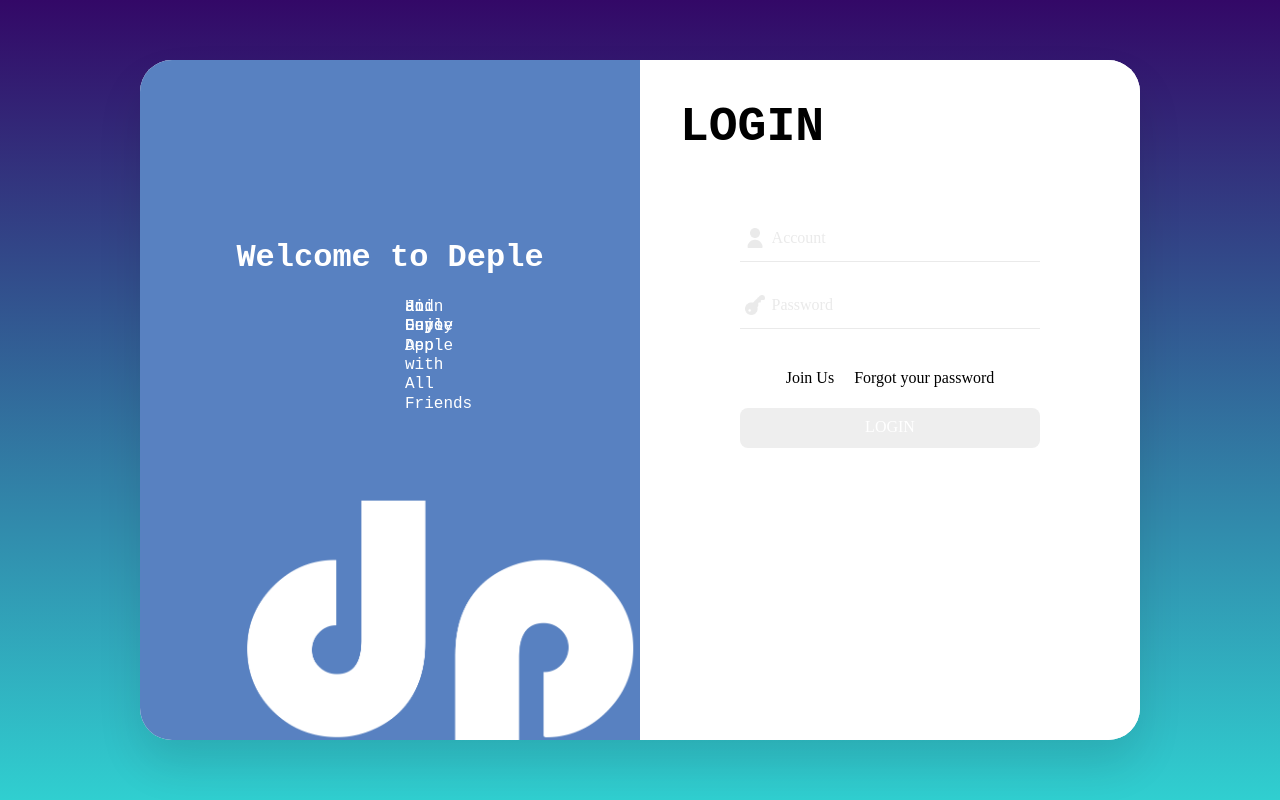
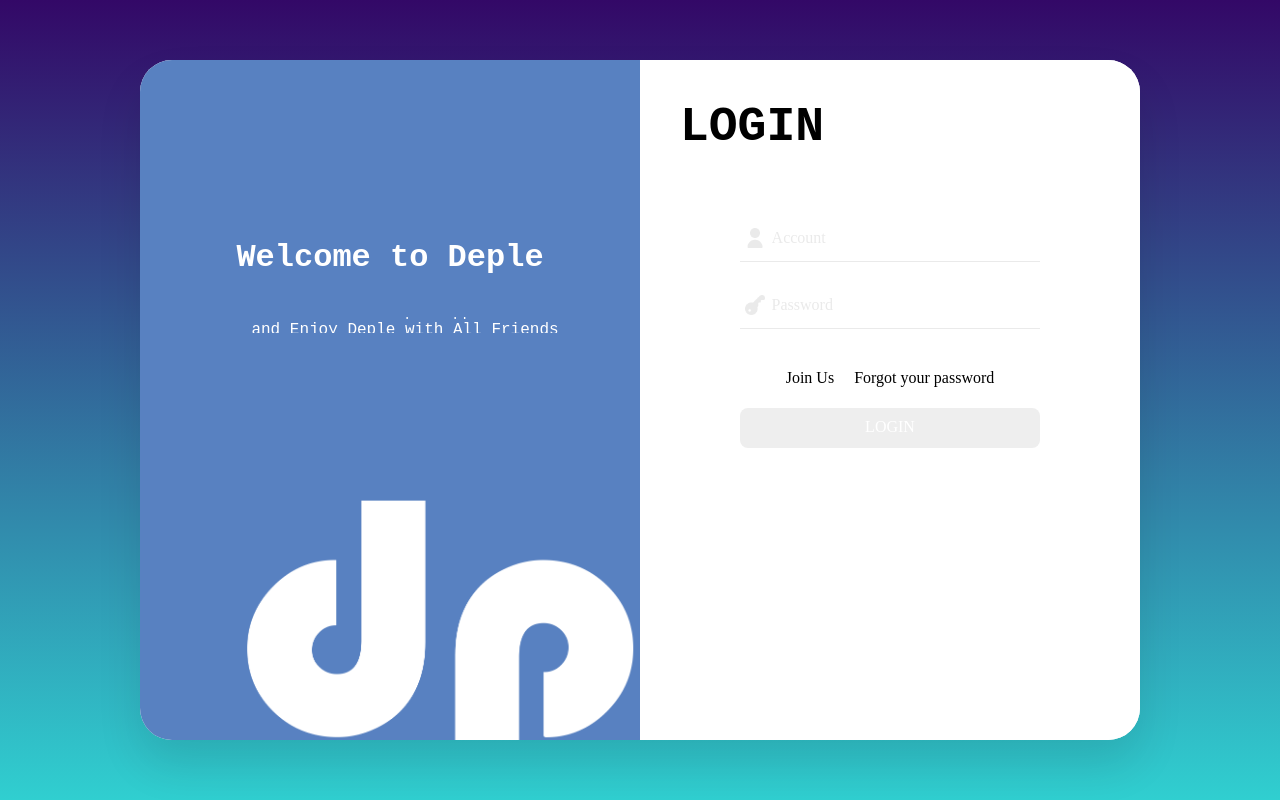
Before and after one commit to sdf5771/deple-app, a React (Create React App) app in the folder deple-app-front-end/: page /login in a window 1280 px wide. Built offline with nearby package versions, Linux system fonts and the light colour scheme.

Commit message:
[Front-end] 20221106PM1744
[Front-end] 20221106PM1744

```diff
--- a/deple-app-front-end/src/Route/Login/Login.js
+++ b/deple-app-front-end/src/Route/Login/Login.js
@@ -1,16 +1,6 @@
 import React from 'react';
 import styles from '../../Stylesheets/Login.module.css';
 import LoginForm from './LoginForm';
-
-function SlideTextBox({textContentArr}){
-    return (
-        <div className={styles.slide_box_root}>
-            {textContentArr ? textContentArr.map( (text) => {
-                return <div className={styles.slide_box_content_div}><span className={styles.slide_box_content_text}>{text}</span></div>;
-            }) : null}
-        </div>
-    );
-}
 
 function Login() {
     let textContentArr = ['Hi Guys', 'Join Deple App', 'and Enjoy Deple with All Friends']
@@ -23,7 +13,9 @@ function Login() {
                         <span>Welcome to Deple</span>
                     </div>
                     <div className={styles.login_information_content}>
-                        <SlideTextBox textContentArr={textContentArr} />
+                        {textContentArr ? textContentArr.map(text => {
+                            return <span>{text}</span>
+                        }) : null}
                     </div>
                 </div>
                 <div className={styles.login_form_container}>
--- a/deple-app-front-end/src/Stylesheets/Login.module.css
+++ b/deple-app-front-end/src/Stylesheets/Login.module.css
@@ -42,17 +42,23 @@
     font-family: monospace;
 }
 .login_information_content{
-    margin-top: 20px;
+    margin-top: 40px;
     padding: 0 20px 0 50px;
     width: calc(100% - 70px);
+    height: 1rem;
     display: flex;
+    flex-direction:column;
     justify-content: center;
     align-items: center;
+    position: relative;
+    overflow: hidden;
 }
 .login_information_content > span{
+    position: relative;
     color: #fff;
     font-size: 1rem;
     font-family: monospace;
+    animation: 5s slide infinite;
 }
 
 .login_form_container{
@@ -63,38 +69,14 @@
     border-radius: 32px;
 }
 
-/*Slide Text Box CSS*/
-.slide_box_root{
-    width: fit-content;
-    height: 20px;
-    position: relative;
-    display: flex;
-    flex-direction: column;
-    overfloy-y: hidden;
-}
-.slide_box_content_div{
-    position: absolute;
-    /*top: 0;*/
-    /*left: 0;*/
-    animation: 3s slide infinite;
-}
-.slide_box_content_text{
-    color: #fff;
-    font-size: 1rem;
-    font-family: monospace;
-}
-
 @keyframes slide {
     0% {
         top: 0;
     }
     25% {
-        top: -1.2em;
+        top: -1.2rem;
     }
     50% {
-        top: -2.4em;
-    }
-    75% {
-        top: -3.6em;
+        top: 0;
     }
 }
```
